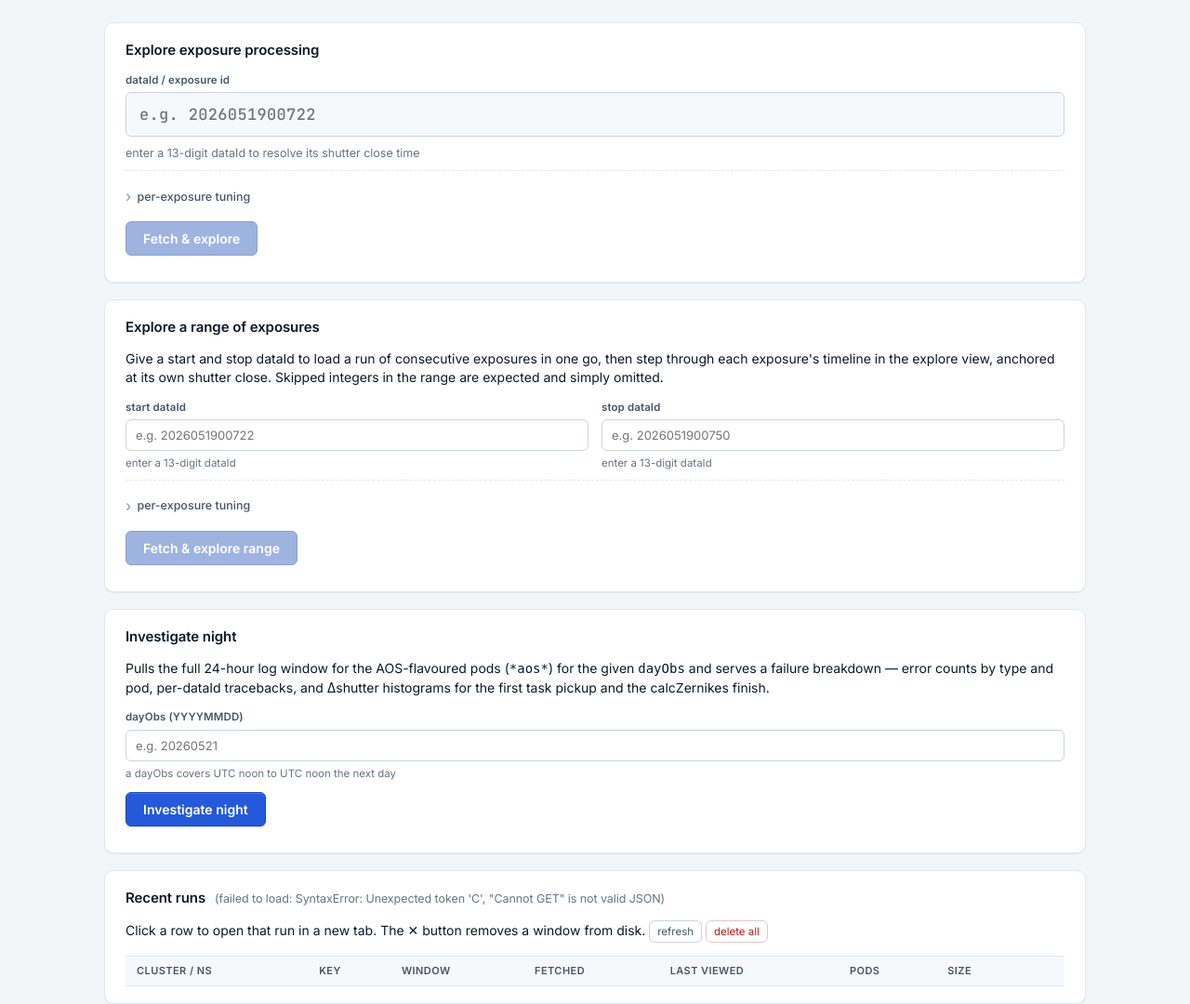
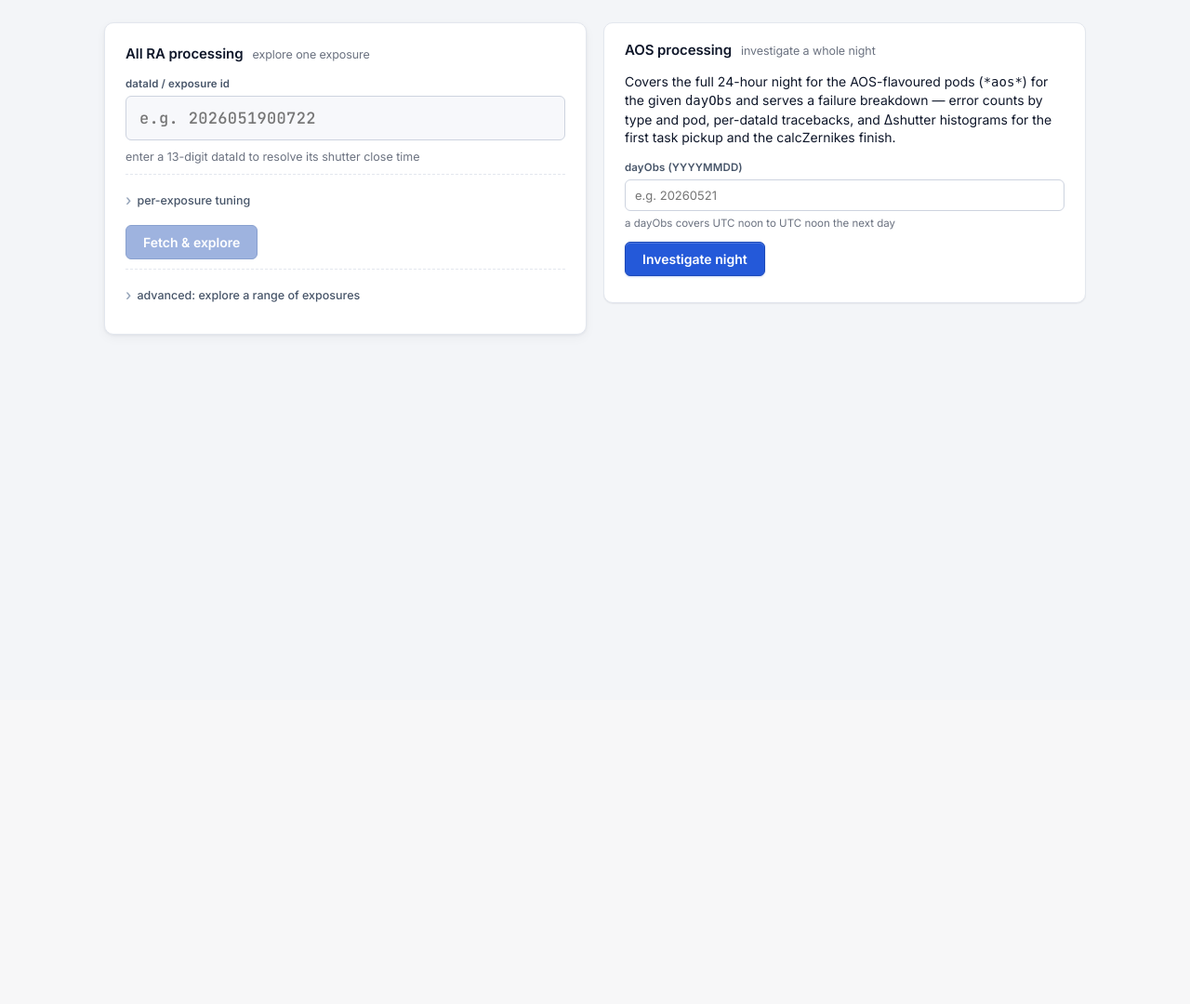
Before and after one commit to lsst-so/ra_log_explorer, a Python web app: template ra_log_explorer/templates/timeline.html in a window 1280 px wide. Shown: the part 47-1127 px from the top of the page at 93% size. After the commit the page ends 409 px from the top, so only its background shows below. Run offline with Jinja, Linux system fonts and the light colour scheme; the template is opened without the code that fills it, so the values that code supplies are empty.

Commit message:
ui: two mode cards side by side; range demoted to advanced; cache hidden
The home page now reads as a choice between two modes: "All RA
processing" (one exposure, with the range-of-exposures form folded into
an advanced disclosure, explanation intact) and "AOS processing"
(investigate a whole night), side by side. The cached-runs card is
hidden rather than removed — caching stopped being a user concern, but
the browser may come back for operators.

Co-Authored-By: Claude Fable 5 <noreply@anthropic.com>

```diff
--- a/ra_log_explorer/static/style.css
+++ b/ra_log_explorer/static/style.css
@@ -211,6 +211,20 @@ body[data-site="bts"]    { --site-accent: #ff8a3a; }
   box-shadow: var(--shadow);
   padding-top: 22px;
   padding-bottom: 20px;
+}
+
+/* The two fetch modes sit side by side so they read as alternatives —
+   "All RA processing" (one exposure / a range) vs "AOS processing" (a
+   whole night). Wraps to a column when the viewport is too narrow. */
+.home-card-row {
+  display: flex;
+  gap: 18px;
+  align-items: flex-start;
+  flex-wrap: wrap;
+}
+.home-card-row > .home-card {
+  flex: 1 1 380px;
+  min-width: 0;
 }
 
 .home-card h2 {
--- a/ra_log_explorer/templates/timeline.html
+++ b/ra_log_explorer/templates/timeline.html
@@ -54,8 +54,9 @@
           <div id="tonight-more" class="hint" hidden></div>
         </section>
 
+        <div class="home-card-row">
         <section class="home-card">
-          <h2>Explore exposure processing</h2>
+          <h2>All RA processing <span class="muted">explore one exposure</span></h2>
           <form id="fetch-form">
             <div class="row">
               <label>
@@ -94,10 +95,8 @@
               <div class="progress-text hint"></div>
             </div>
           </form>
-        </section>
-
-        <section class="home-card">
-          <h2>Explore a range of exposures</h2>
+          <details id="range-advanced">
+            <summary>advanced: explore a range of exposures</summary>
             <p class="hint">
               Give a start and stop dataId to load a run of consecutive
               exposures in one go, then step through each exposure's
@@ -140,12 +139,13 @@
               <div class="progress-text hint"></div>
             </div>
             </form>
+          </details>
         </section>
 
         <section class="home-card">
-          <h2>Investigate night</h2>
+          <h2>AOS processing <span class="muted">investigate a whole night</span></h2>
           <p class="hint">
-            Pulls the full 24-hour log window for the AOS-flavoured pods
+            Covers the full 24-hour night for the AOS-flavoured pods
             (<code>*aos*</code>) for the given <code>dayObs</code> and
             serves a failure breakdown — error counts by type and pod,
             per-dataId tracebacks, and Δshutter histograms for the first
@@ -169,8 +169,12 @@
             </div>
           </form>
         </section>
+        </div>
 
-        <section class="home-card">
+        <!-- Hidden rather than removed: the cache browser is useful for
+             operators/debugging and may come back, but day-to-day users
+             shouldn't need to think about caching at all. -->
+        <section class="home-card" id="cache-card" hidden>
           <h2>Recent runs <span class="muted" id="cache-summary"></span></h2>
           <p class="hint">
             Click a row to open that run in a new tab. The ✕ button removes a
```
Also changed, not shown: README.md. Lines whose indentation alone changed are shown as unchanged.
